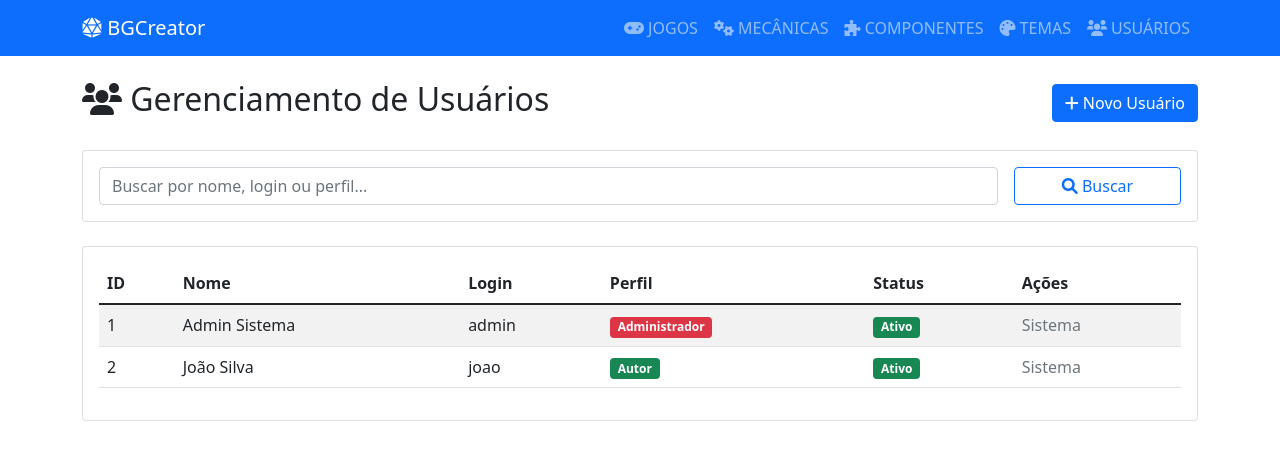
After one commit to cardgamemakerbr/bgcreator, a Django app: page /usuarios/ in a window 1280 px wide. The commit adds this page. Shown: the top 460 px of the page. Run offline with Django 4.2, Linux system fonts and the light colour scheme; some libraries are stand-ins or nearby versions.

Commit message:
Adicionado o cadastramento de usuario

```diff
--- a/frontend/templates/base.html
+++ b/frontend/templates/base.html
@@ -28,6 +28,9 @@
                 <a class="nav-link" href="{% url 'temas_lista' %}">
                     <i class="fas fa-palette"></i> TEMAS
                 </a>
+                <a class="nav-link" href="{% url 'usuarios_lista' %}">
+                    <i class="fas fa-users"></i> USUÁRIOS
+                </a>
             </div>
         </div>
     </nav>
--- /dev/null
+++ b/frontend/templates/usuarios/lista.html
@@ -0,0 +1,92 @@
+{% extends 'base.html' %}
+
+{% block title %}Usuários - BGCreator{% endblock %}
+
+{% block content %}
+<div class="d-flex justify-content-between align-items-center mb-4">
+    <h2><i class="fas fa-users"></i> Gerenciamento de Usuários</h2>
+    <a href="{% url 'usuario_novo' %}" class="btn btn-primary">
+        <i class="fas fa-plus"></i> Novo Usuário
+    </a>
+</div>
+
+<div class="card mb-4">
+    <div class="card-body">
+        <form method="get" class="row g-3">
+            <div class="col-md-10">
+                <input type="text" class="form-control" name="busca" placeholder="Buscar por nome, login ou perfil..." value="{{ request.GET.busca }}">
+            </div>
+            <div class="col-md-2">
+                <button type="submit" class="btn btn-outline-primary w-100">
+                    <i class="fas fa-search"></i> Buscar
+                </button>
+            </div>
+        </form>
+    </div>
+</div>
+
+<div class="card">
+    <div class="card-body">
+        {% if usuarios %}
+        <div class="table-responsive">
+            <table class="table table-striped">
+                <thead>
+                    <tr>
+                        <th>ID</th>
+                        <th>Nome</th>
+                        <th>Login</th>
+                        <th>Perfil</th>
+                        <th>Status</th>
+                        <th>Ações</th>
+                    </tr>
+                </thead>
+                <tbody>
+                    {% for usuario in usuarios %}
+                    <tr>
+                        <td>{{ usuario.id }}</td>
+                        <td>{{ usuario.nome }}</td>
+                        <td>{{ usuario.login }}</td>
+                        <td>
+                            {% if usuario.perfil == 'ADMINISTRADOR' %}
+                                <span class="badge bg-danger">Administrador</span>
+                            {% elif usuario.perfil == 'REVISOR' %}
+                                <span class="badge bg-warning">Revisor</span>
+                            {% elif usuario.perfil == 'AUTOR' %}
+                                <span class="badge bg-success">Autor</span>
+                            {% else %}
+                                <span class="badge bg-secondary">Leitor</span>
+                            {% endif %}
+                        </td>
+                        <td>
+                            {% if usuario.ativo %}
+                                <span class="badge bg-success">Ativo</span>
+                            {% else %}
+                                <span class="badge bg-secondary">Inativo</span>
+                            {% endif %}
+                        </td>
+                        <td>
+                            {% if usuario.id >= 1000 %}
+                            <a href="{% url 'usuario_editar' usuario.id %}" class="btn btn-sm btn-outline-primary">
+                                <i class="fas fa-edit"></i>
+                            </a>
+                            <a href="{% url 'usuario_excluir' usuario.id %}" class="btn btn-sm btn-outline-danger" onclick="return confirm('Tem certeza?')">
+                                <i class="fas fa-trash"></i>
+                            </a>
+                            {% else %}
+                            <span class="text-muted">Sistema</span>
+                            {% endif %}
+                        </td>
+                    </tr>
+                    {% endfor %}
+                </tbody>
+            </table>
+        </div>
+        {% else %}
+        <div class="text-center py-4">
+            <i class="fas fa-users fa-3x text-muted mb-3"></i>
+            <p class="text-muted">Nenhum usuário encontrado.</p>
+        </div>
+        {% endif %}
+    </div>
+</div>
+{% endblock %}
--- a/frontend/web/urls.py
+++ b/frontend/web/urls.py
@@ -23,5 +23,9 @@ urlpatterns = [
     path('mecanicas/excluir/<int:item_id>/', views.mecanica_excluir, name='mecanica_excluir'),
     path('componentes/excluir/<int:item_id>/', views.componente_excluir, name='componente_excluir'),
     path('temas/excluir/<int:item_id>/', views.tema_excluir, name='tema_excluir'),
+    path('usuarios/', views.usuarios_lista, name='usuarios_lista'),
+    path('usuarios/novo/', views.usuario_novo, name='usuario_novo'),
+    path('usuarios/editar/<int:user_id>/', views.usuario_editar, name='usuario_editar'),
+    path('usuarios/excluir/<int:user_id>/', views.usuario_excluir, name='usuario_excluir'),
     path('api/<path:path>', views.api_proxy, name='api_proxy'),
 ]
--- a/frontend/web/views.py
+++ b/frontend/web/views.py
@@ -39,6 +39,7 @@ mecanicas_criadas = []
 componentes_criados = []
 temas_criados = []
 jogos_criados = []
+usuarios_criados = []
 
 def salvar_imagem_glossario(arquivo):
     """Salva imagem do glossário e retorna o caminho"""
@@ -1554,3 +1555,105 @@ def tema_excluir(request, item_id):
     else:
         messages.warning(request, 'Não é possível excluir temas pré-definidos do sistema.')
     return redirect('temas_lista')
+
+def usuarios_lista(request):
+    global usuarios_criados
+
+    # Usuários de exemplo
+    usuarios_exemplo = [
+        {'id': 1, 'nome': 'Admin Sistema', 'login': 'admin', 'perfil': 'ADMINISTRADOR', 'ativo': True},
+        {'id': 2, 'nome': 'João Silva', 'login': 'joao', 'perfil': 'AUTOR', 'ativo': True},
+    ]
+
+    todos_usuarios = usuarios_exemplo + usuarios_criados
+
+    # Processar busca
+    busca = request.GET.get('busca', '').strip().lower()
+    if busca:
+        usuarios_filtrados = []
+        for usuario in todos_usuarios:
+            if (busca in usuario.get('nome', '').lower() or
+                busca in usuario.get('login', '').lower() or
+                busca in usuario.get('perfil', '').lower()):
+                usuarios_filtrados.append(usuario)
+        todos_usuarios = usuarios_filtrados
+
+    return render(request, 'usuarios/lista.html', {'usuarios': todos_usuarios})
+
+def usuario_novo(request):
+    global usuarios_criados
+
+    if request.method == 'POST':
+        nome = request.POST.get('nome')
+        login = request.POST.get('login')
+        perfil = request.POST.get('perfil')
+        ativo = request.POST.get('ativo') == 'on'
+        senha = request.POST.get('senha')
+        confirma_senha = request.POST.get('confirma_senha')
+
+        if nome and login and senha:
+            if senha == confirma_senha:
+                novo_usuario = {
+                    'id': len(usuarios_criados) + 1000,
+                    'nome': nome,
+                    'login': login,
+                    'perfil': perfil,
+                    'ativo': ativo
+                }
+                usuarios_criados.append(novo_usuario)
+                messages.success(request, f'Usuário "{nome}" criado com sucesso!')
+                return redirect('usuarios_lista')
+            else:
+                messages.error(request, 'Senhas não conferem!')
+        else:
+            messages.error(request, 'Nome, login e senha são obrigatórios!')
+
+    return render(request, 'usuarios/novo.html')
+
+def usuario_editar(request, user_id):
+    global usuarios_criados
+
+    # Encontrar usuário
+    usuario = None
+    for u in usuarios_criados:
+        if u['id'] == user_id:
+            usuario = u
+            break
+
+    if not usuario:
+        messages.error(request, 'Usuário não encontrado!')
+        return redirect('usuarios_lista')
+
+    if request.method == 'POST':
+        usuario['nome'] = request.POST.get('nome', usuario['nome'])
+        usuario['login'] = request.POST.get('login', usuario['login'])
+        usuario['perfil'] = request.POST.get('perfil', usuario['perfil'])
+        usuario['ativo'] = request.POST.get('ativo') == 'on'
+
+        # Atualizar senha se fornecida
+        senha = request.POST.get('senha')
+        confirma_senha = request.POST.get('confirma_senha')
+        if senha:
+            if senha == confirma_senha:
+                # Senha atualizada (não armazenamos por segurança)
+                messages.success(request, 'Senha atualizada com sucesso!')
+            else:
+                messages.error(request, 'Senhas não conferem!')
+                return render(request, 'usuarios/editar.html', {'usuario': usuario})
+
+        messages.success(request, f'Usuário "{usuario["nome"]}" atualizado com sucesso!')
+        return redirect('usuarios_lista')
+
+    return render(request, 'usuarios/editar.html', {'usuario': usuario})
+
+def usuario_excluir(request, user_id):
+    global usuarios_criados
+
+    # Verificar se é usuário criado (ID >= 1000)
+    if user_id >= 1000:
+        usuarios_criados = [u for u in usuarios_criados if u['id'] != user_id]
+        messages.success(request, 'Usuário excluído com sucesso!')
+    else:
+        messages.warning(request, 'Não é possível excluir usuários do sistema.')
+
+    return redirect('usuarios_lista')
```
Also changed, not shown: contexto_correções_updade.txt (+6 -17 lines), frontend/templates/usuarios/editar.html (added, +79 -0 lines), frontend/templates/usuarios/novo.html (added, +79 -0 lines).
